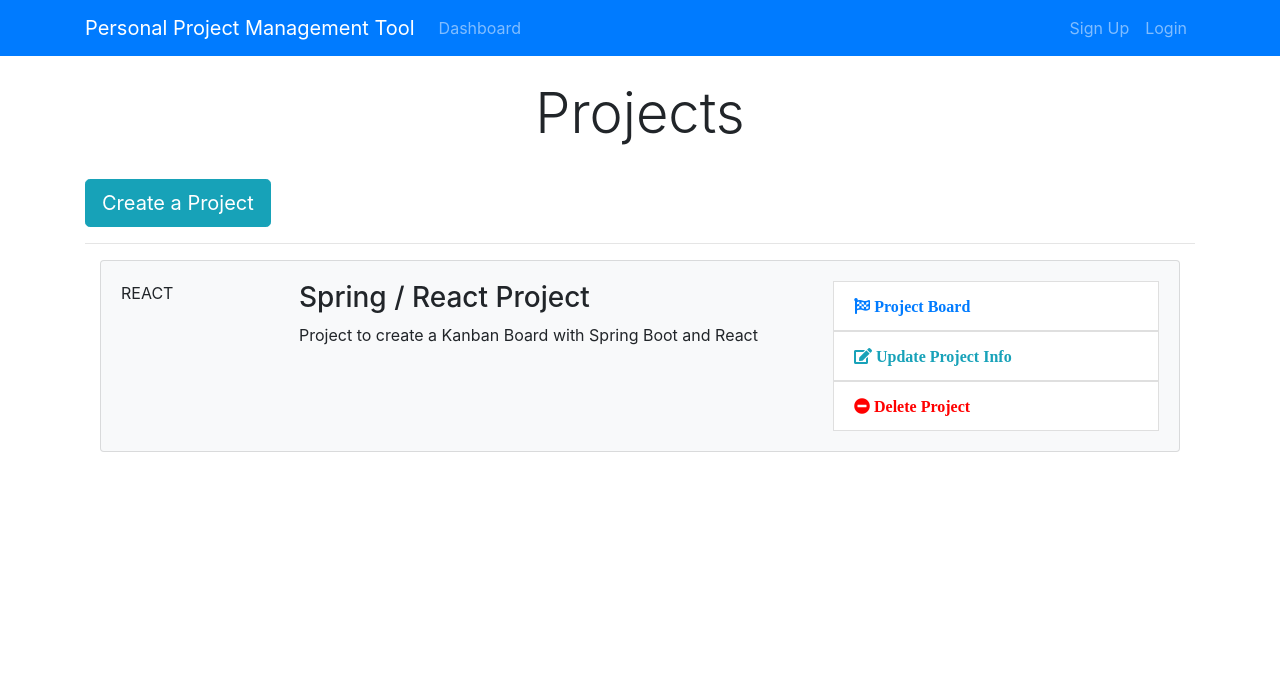
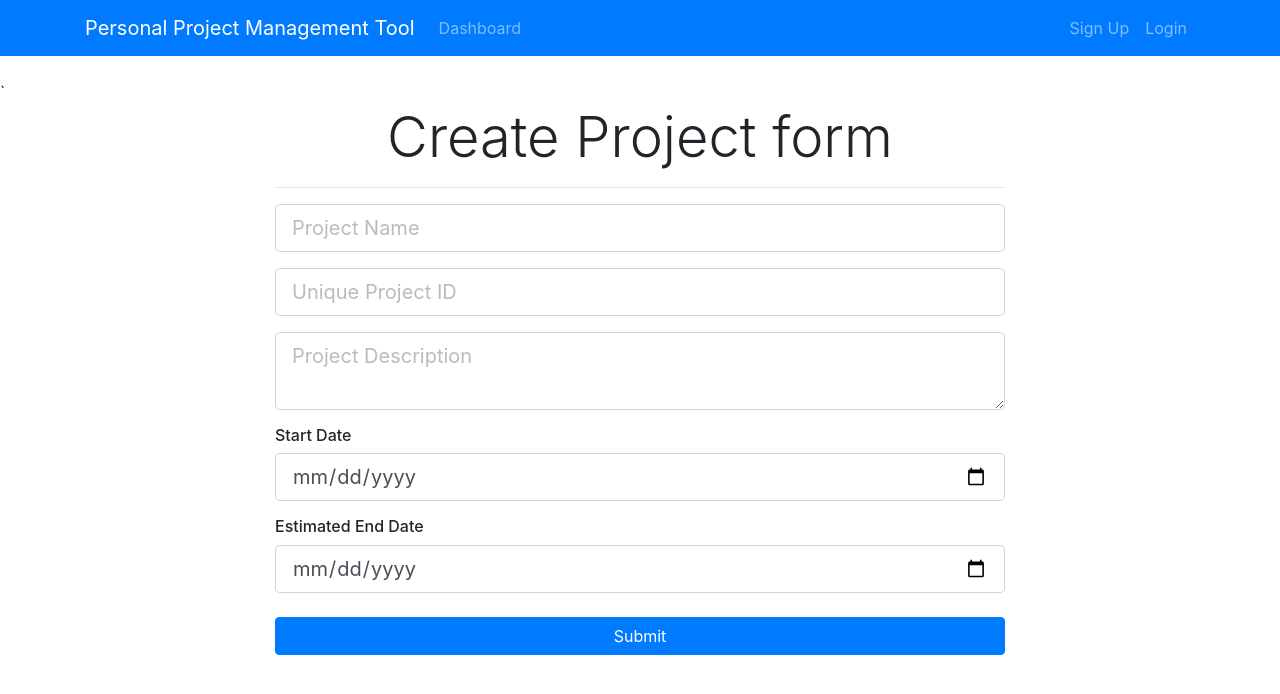
Before and after one commit to Chamithfernando/Kanban-client, a React (Create React App) app: page /addProject in a window 1280 px wide. Shown: the top 694 px of the page. Built offline with nearby package versions, Linux system fonts and the light colour scheme.

Commit message:
lesson9 completed

```diff
--- a/package.json
+++ b/package.json
@@ -9,6 +9,7 @@
     "bootstrap": "^4.6.0",
     "react": "^17.0.1",
     "react-dom": "^17.0.1",
+    "react-router-dom": "^5.2.0",
     "react-scripts": "4.0.3",
     "web-vitals": "^1.1.0"
   },
--- a/src/App.js
+++ b/src/App.js
@@ -3,18 +3,22 @@
 import Dashboard from './component/Dashboard';
 import Header from './component/Layout/Header';
 import 'bootstrap/dist/css/bootstrap.min.css';
+import {BrowserRouter as Router,Route,Switch} from "react-router-dom";
+import AddProject from './component/Project/AddProject';
 
 function App() {
   return (
 
+    <Router>
+
     <div className="app">
       <Header/>
-      <Dashboard/>
-
+      <Route exact path="/dashboard" component={Dashboard}/>
+    ` <Route exact path="/addProject" component={AddProject}/>
 
     </div>
 
-
+    </Router>
 
 
 
--- a/src/component/Dashboard.js
+++ b/src/component/Dashboard.js
@@ -1,4 +1,5 @@
 import React, { Component } from 'react';
+import CreateProjectButton from './Project/CreateButton';
 import ProjectIteam from './Project/ProjectIteam';
 class Dashboard extends Component {
     state = {  }
@@ -10,9 +11,7 @@
                     <div className="col-md-12">
                         <h1 className="display-4 text-center">Projects</h1>
                         <br />
-                        <a href="ProjectForm.html" className="btn btn-lg btn-info">
-                            Create a Project
-                        </a>
+                        <CreateProjectButton/>
                         <br />
                         <hr />
 
--- /dev/null
+++ b/src/component/Project/AddProject.js
@@ -0,0 +1,105 @@
+import React, { Component } from 'react'
+
+export default class AddProject extends Component {
+
+
+    constructor(){
+        super()
+
+        this.state ={
+            "projectName": "",
+            "projectIdentifier": "",
+            "description": "",
+            "start_date": "",
+            "end_date": "",
+
+
+        };
+
+        this.onChange = this.onChange.bind(this);
+        this.onSubmit = this.onSubmit.bind(this);
+
+    }
+
+    onChange(e){
+        this.setState({ [e.target.name]: e.target.value });
+    }
+
+    onSubmit(e){
+
+        e.preventDefault();
+        const newProject = {
+
+            "projectName": this.state.projectName,
+            "projectIdentifier": this.state.projectIdentifier,
+            "description": this.state.description,
+            "start_date": this.state.start_date,
+            "end_date": this.state.end_date,
+
+        };
+
+        console.log(newProject);
+    }
+
+
+    render() {
+        return (
+            <div>
+            {
+                //check name attribute input field
+                //create cunstructer
+                //set state
+                //set value on input field
+                //create on change function
+                //set onchange on each inout field
+                //bind on cunstructor
+                //check state change in the react externsion
+
+
+            }
+            <div className="project">
+            <div className="container">
+                <div className="row">
+                    <div className="col-md-8 m-auto">
+                        <h5 className="display-4 text-center">Create Project form</h5>
+                        <hr />
+                        <form onSubmit ={this.onSubmit}>
+                            <div className="form-group">
+                                <input type="text" className="form-control form-control-lg " placeholder="Project Name"
+                                name="projectName"
+                                value={this.state.projectName}
+                                onChange={this.onChange} />
+                            </div>
+                            <div className="form-group">
+                                <input type="text" className="form-control form-control-lg" placeholder="Unique Project ID"
+                                name="projectIdentifier" value={this.state.projectIdentifier}
+                                onChange={this.onChange}
+                                     />
+                            </div>
+
+                            <div className="form-group">
+                                <textarea className="form-control form-control-lg" placeholder="Project Description"
+                                name="description" value={this.state.description}
+                                onChange={this.onChange} ></textarea>
+                            </div>
+                            <h6>Start Date</h6>
+                            <div className="form-group">
+                                <input type="date" className="form-control form-control-lg" name="start_date"
+                                name="start_date" value={this.state.start_date} onChange={this.onChange} />
+                            </div>
+                            <h6>Estimated End Date</h6>
+                            <div className="form-group">
+                                <input type="date" className="form-control form-control-lg" name="end_date"
+                                name="end_date" value={this.state.end_date } onChange={this.onChange}  />
+                            </div>
+
+                            <input type="submit" className="btn btn-primary btn-block mt-4" />
+                        </form>
+                    </div>
+                </div>
+            </div>
+        </div>
+            </div>
+        )
+    }
+}
--- /dev/null
+++ b/src/component/Project/CreateButton.js
@@ -0,0 +1,18 @@
+import React from 'react';
+import {Link} from "react-router-dom";
+
+
+const CreateProjectButton = () => {
+    return (
+
+        <React.Fragment>
+        <Link to="/addProject" className="btn btn-lg btn-info">
+        Create a Project
+        </Link>
+        </React.Fragment>
+
+    );
+
+};
+
+export default CreateProjectButton;
```
Also changed, not shown: 1 other file (tests, documents, lock files or other folders).
